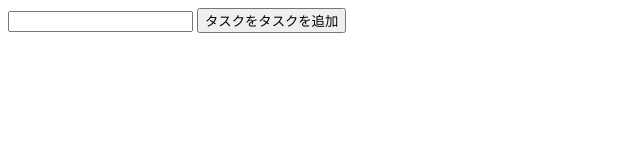
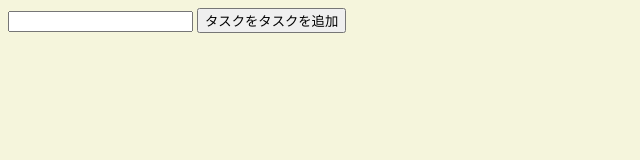
Before and after one commit to Hamu-T/todo-app-2, a plain HTML site: page index.html in a window 1280 px wide. Shown: the whole page, without its empty margins (0-640 px from the left). Drawn offline with nearby package versions, Linux system fonts and the light colour scheme.

Commit message:
Background-color-change

```diff
--- /dev/null
+++ b/css/style.css
@@ -0,0 +1,3 @@
+body {
+    background-color:beige;
+}
--- a/index.html
+++ b/index.html
@@ -5,6 +5,7 @@
     <meta http-equiv="X-UA-Compatible" content="IE=edge">
     <meta name="viewport" content="width=device-width, initial-scale=1.0">
     <title>todo app</title>
+    <link rel="stylesheet" href="./css/style.css">
 </head>
 <body>
     <div>
```
